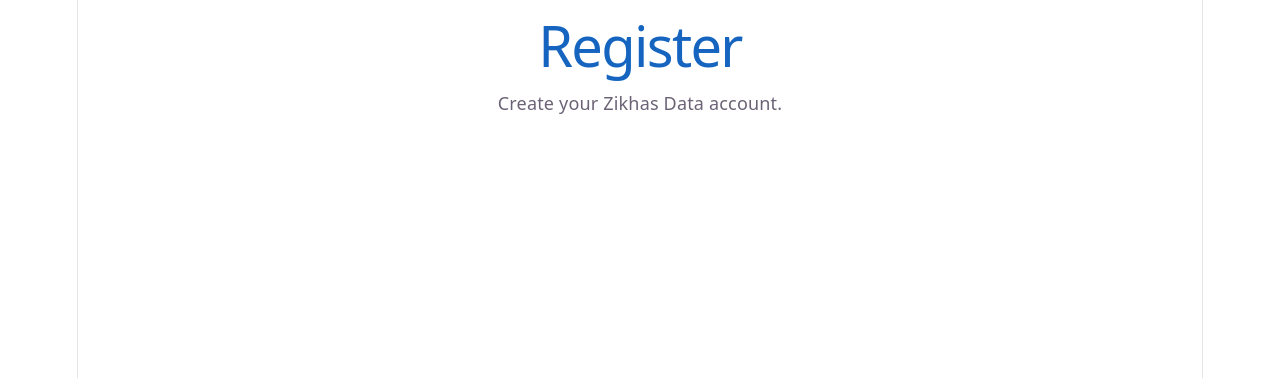
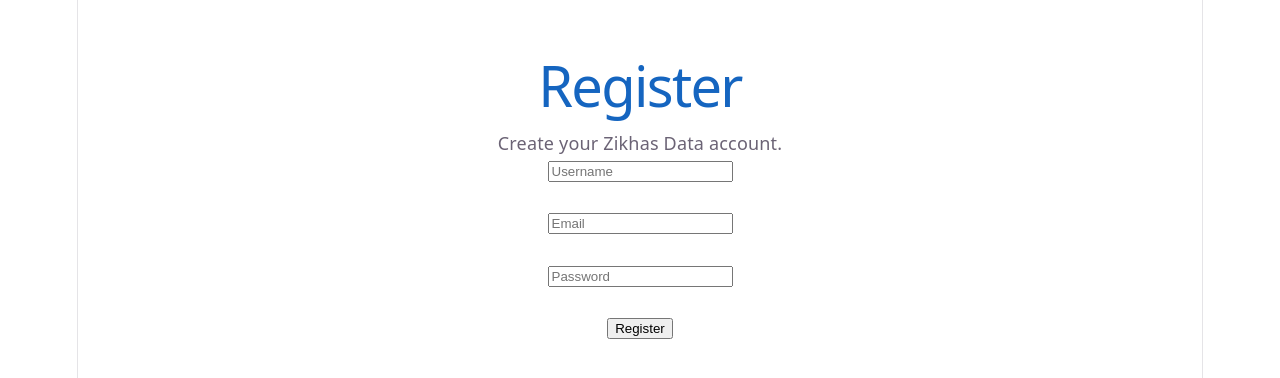
Before and after one commit to bibasulaim/Zikhas-Data-App, a React (Vite) app in the folder client/: page /register in a window 1280 px wide. Shown: the top 378 px of the page. Built offline with nearby package versions, Linux system fonts and the light colour scheme.

Commit message:
Add registration form

```diff
--- a/client/src/pages/Register.jsx
+++ b/client/src/pages/Register.jsx
@@ -1,8 +1,65 @@
+import { useState } from "react";
+import { useNavigate } from "react-router-dom";
+import api from "../services/api";
+
 function Register() {
+  const [username, setUsername] = useState("");
+  const [email, setEmail] = useState("");
+  const [password, setPassword] = useState("");
+  const navigate = useNavigate();
+
+  const handleRegister = async (e) => {
+    e.preventDefault();
+
+    try {
+      const res = await api.post("/auth/register", {
+        username,
+        email,
+        password,
+      });
+
+      alert(res.data.message || "Registration successful!");
+      navigate("/login");
+    } catch (err) {
+      alert(err.response?.data?.message || "Registration failed");
+    }
+  };
+
   return (
-    <div>
+    <div style={{ maxWidth: "400px", margin: "40px auto" }}>
       <h1>Register</h1>
       <p>Create your Zikhas Data account.</p>
+
+      <form onSubmit={handleRegister}>
+        <input
+          type="text"
+          placeholder="Username"
+          value={username}
+          onChange={(e) => setUsername(e.target.value)}
+          required
+        />
+        <br /><br />
+
+        <input
+          type="email"
+          placeholder="Email"
+          value={email}
+          onChange={(e) => setEmail(e.target.value)}
+          required
+        />
+        <br /><br />
+
+        <input
+          type="password"
+          placeholder="Password"
+          value={password}
+          onChange={(e) => setPassword(e.target.value)}
+          required
+        />
+        <br /><br />
+
+        <button type="submit">Register</button>
+      </form>
     </div>
   );
 }
```
